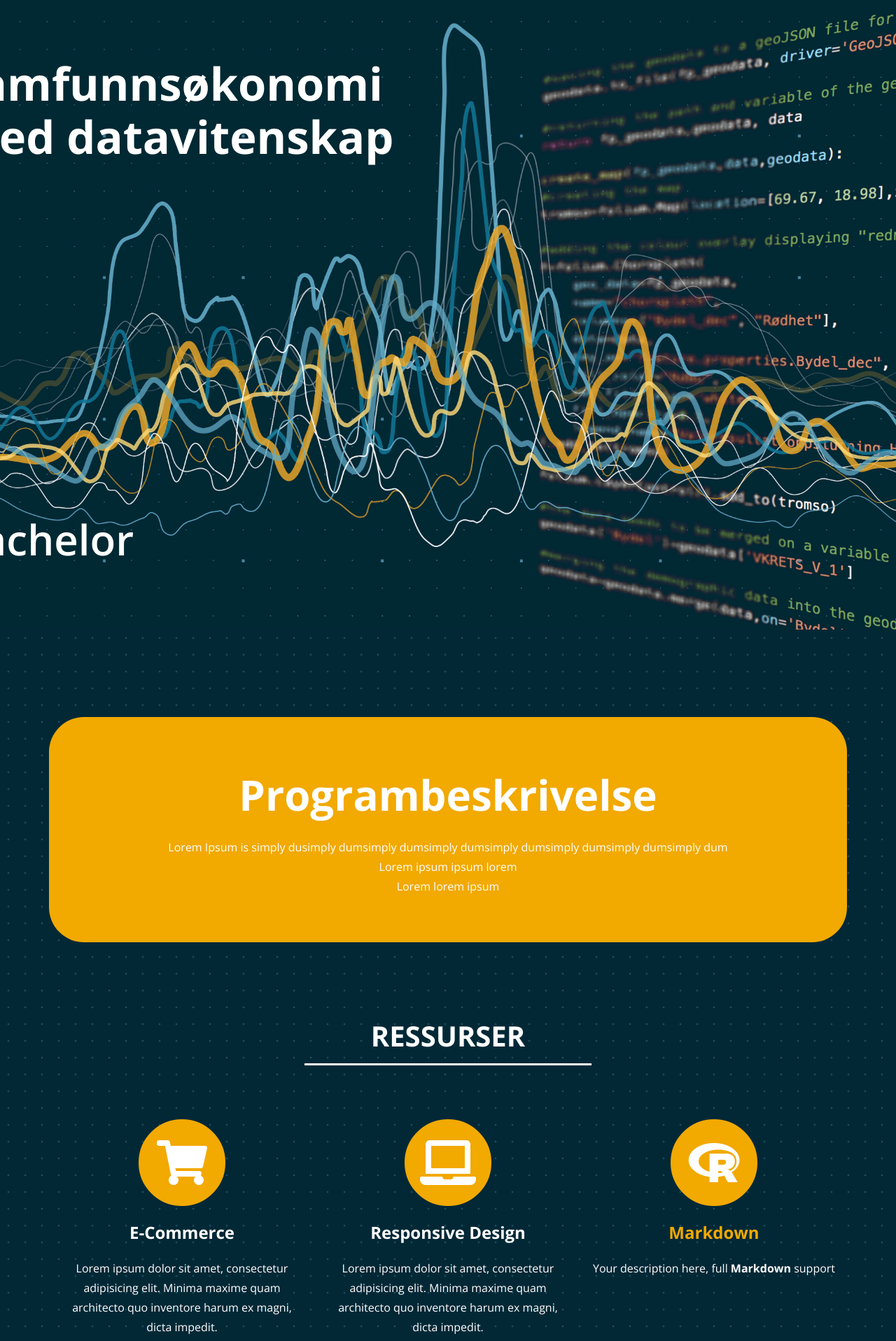
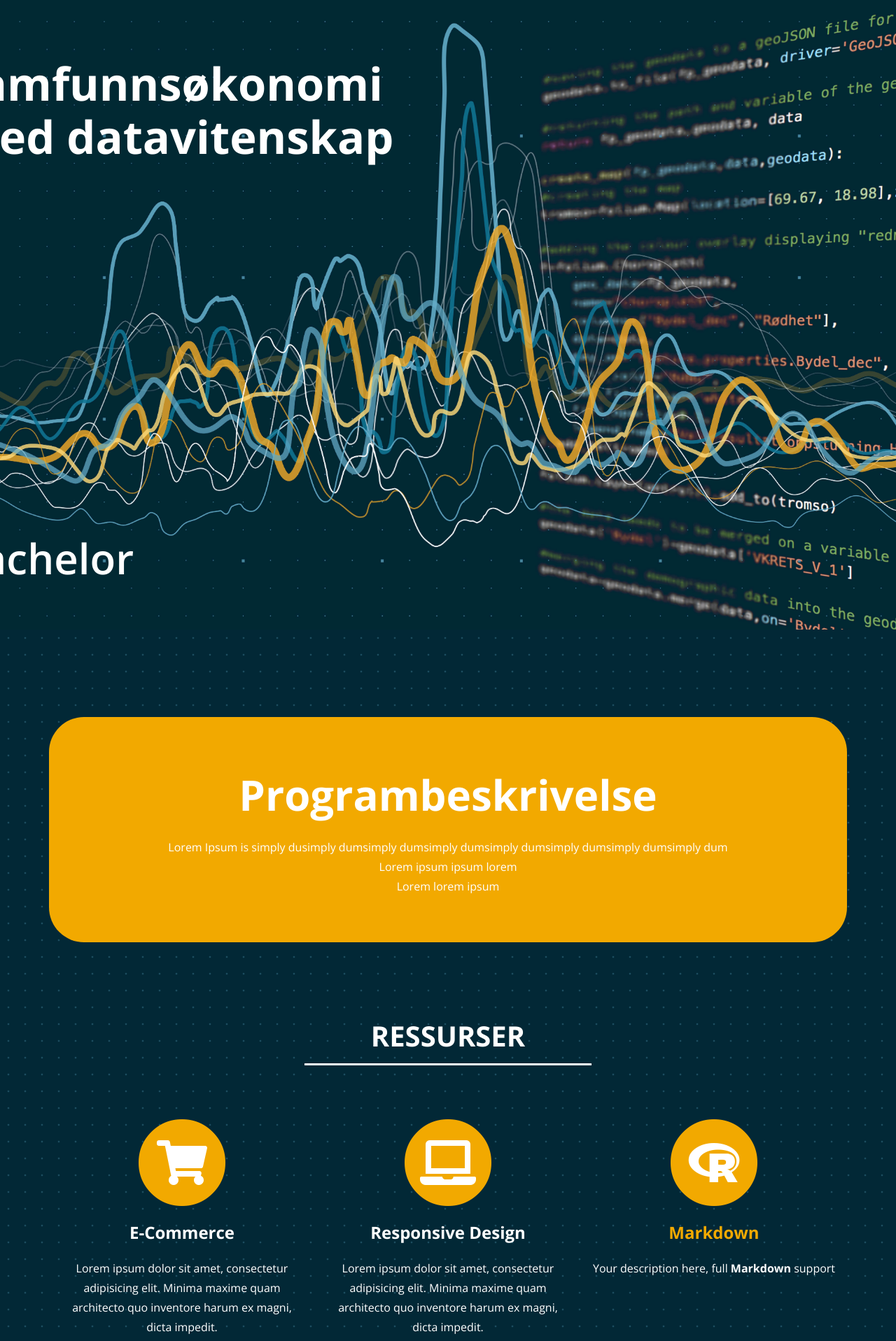
Before and after one commit to uit-econ/uit-econ.github.io, a Jekyll site: the page built from index.md, in a window 1280 px wide. Shown: the top 1917 px of the page at 70% size. Built offline with Jekyll 4.4.1, drawn with Linux system fonts in a browser that asks for light colours.

Commit message:
Update custom.css

```diff
--- a/assets/css/custom.css
+++ b/assets/css/custom.css
@@ -103,7 +103,7 @@ body{
 	}
 
 #masthead-text{
-	padding-top:50vh;
+	padding-top:53vh;
 	font-weight:600;
 	font-size: 60px;
 
```
